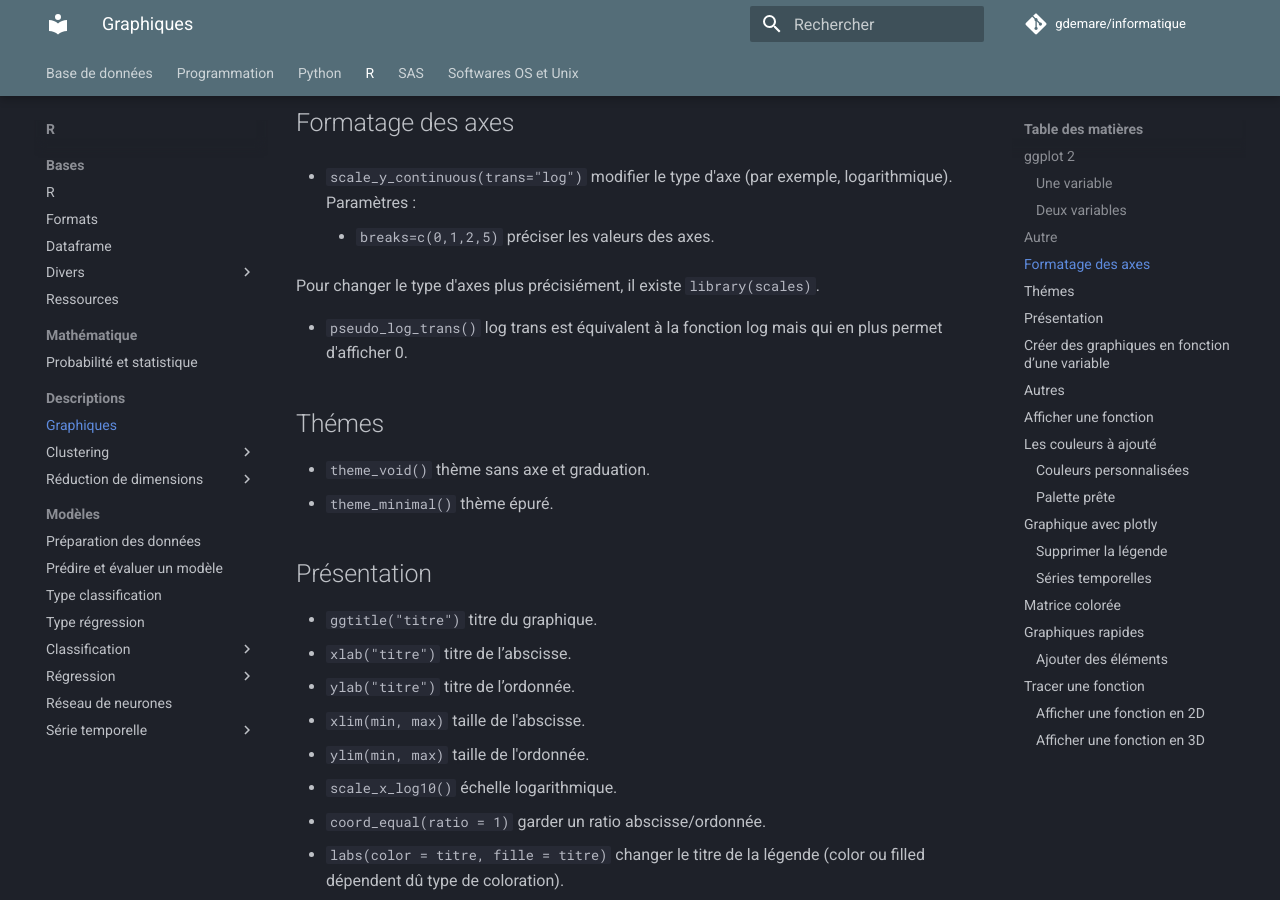
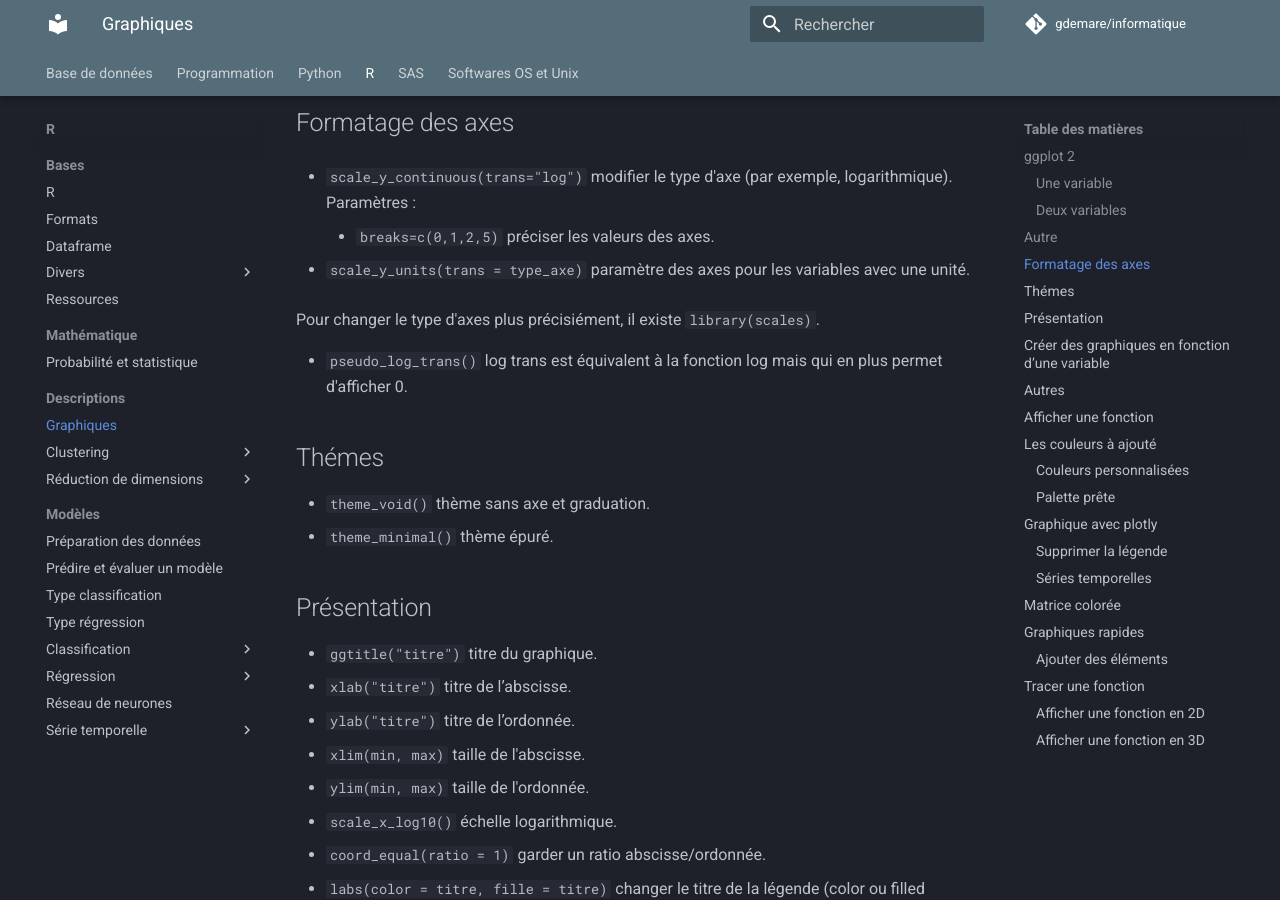
Before and after one commit to gdemare/Informatique, an MkDocs documentation site: the page built from docs/r/graphiques_r.md, in a window 1280 px wide and 900 px high, scrolled down 2448 px. Built offline with MkDocs 1.6.1 and Material for MkDocs 9.7.7, drawn with Linux system fonts in a browser that asks for light colours; comment, search, counter and statistics services are not loaded.

Commit message:
Update graphiques_r.md

```diff
--- a/docs/r/graphiques_r.md
+++ b/docs/r/graphiques_r.md
@@ -87,6 +87,8 @@ Libellés :
 * `scale_y_continuous(trans="log")` modifier le type d'axe (par exemple, logarithmique). Paramètres :
 
     * `breaks=c(0,1,2,5)` préciser les valeurs des axes.
+
+* `scale_y_units(trans = type_axe)` paramètre des axes pour les variables avec une unité.
 
 Pour changer le type d'axes plus précisiément, il existe `library(scales)`.
 
```
